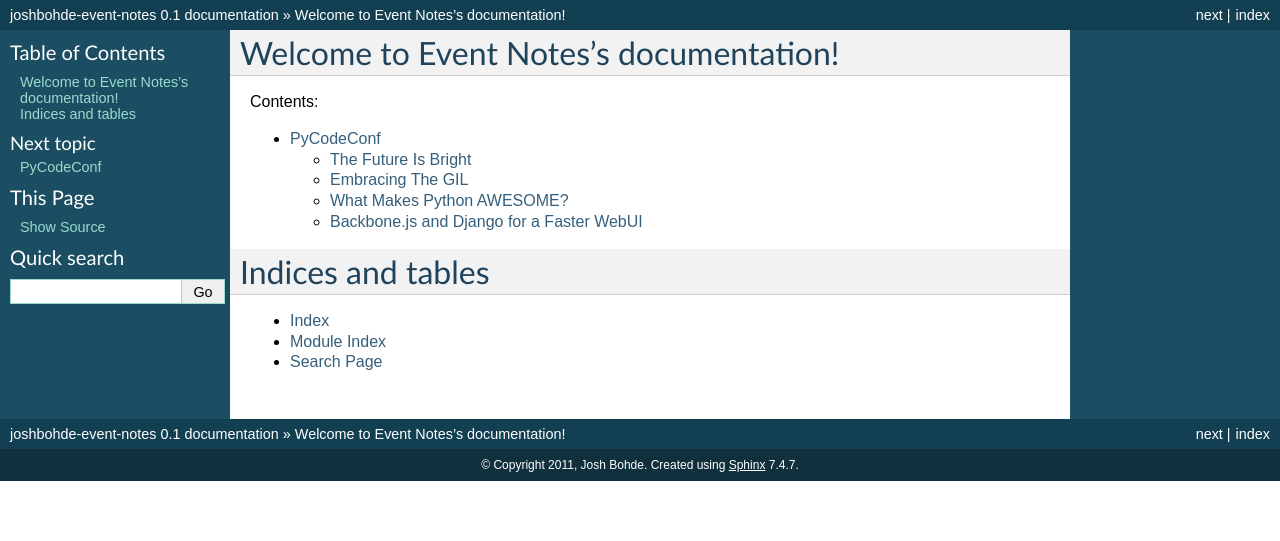
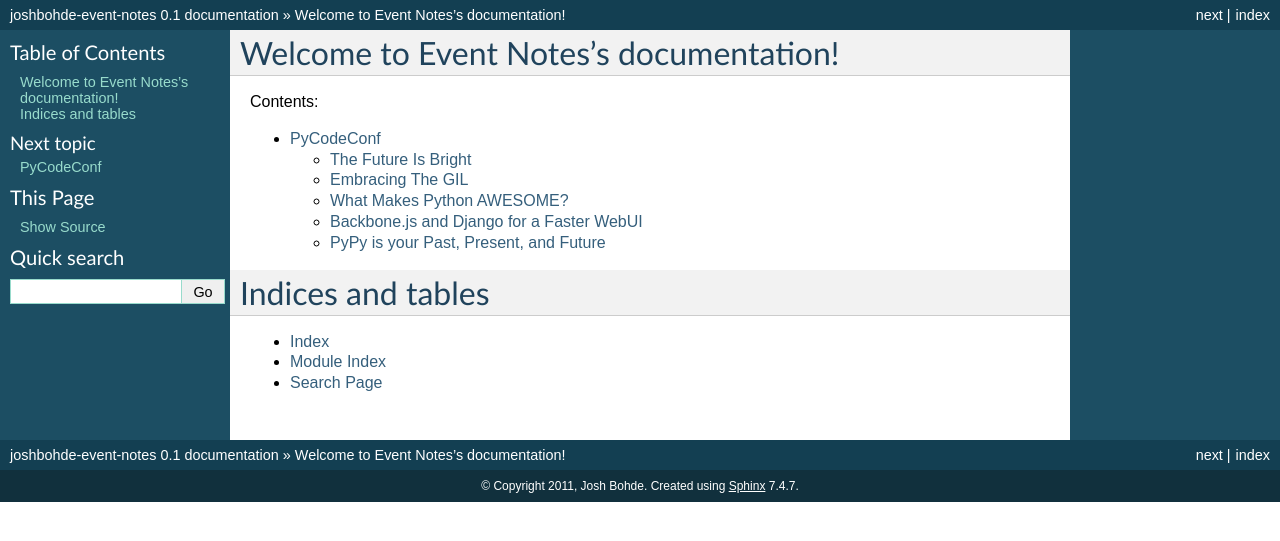
Before and after one commit to bohde/joshbohde-event-notes, a Sphinx documentation site: the page built from source/index.rst, in a window 1280 px wide. Shown: the top 541 px of the page. Built offline with Sphinx 7.4.7, drawn with Linux system fonts in a browser that asks for light colours.

Commit message:
Intro for Pypy talk.

```diff
--- a/source/pycodeconf/index.rst
+++ b/source/pycodeconf/index.rst
@@ -9,3 +9,4 @@ PyCodeConf
    embracing_the_gil
    what_makes_python_awesome
    backbonejs_and_django_for_a_faster_webui
+   pypy_is_your_past_present_and_future
--- /dev/null
+++ b/source/pycodeconf/pypy_is_your_past_present_and_future.rst
@@ -0,0 +1,7 @@
+======================================
+PyPy is your Past, Present, and Future
+======================================
+
+Author
+------
+  *  Alex Gaynor (http://twitter.com/alex_gaynor)
```
